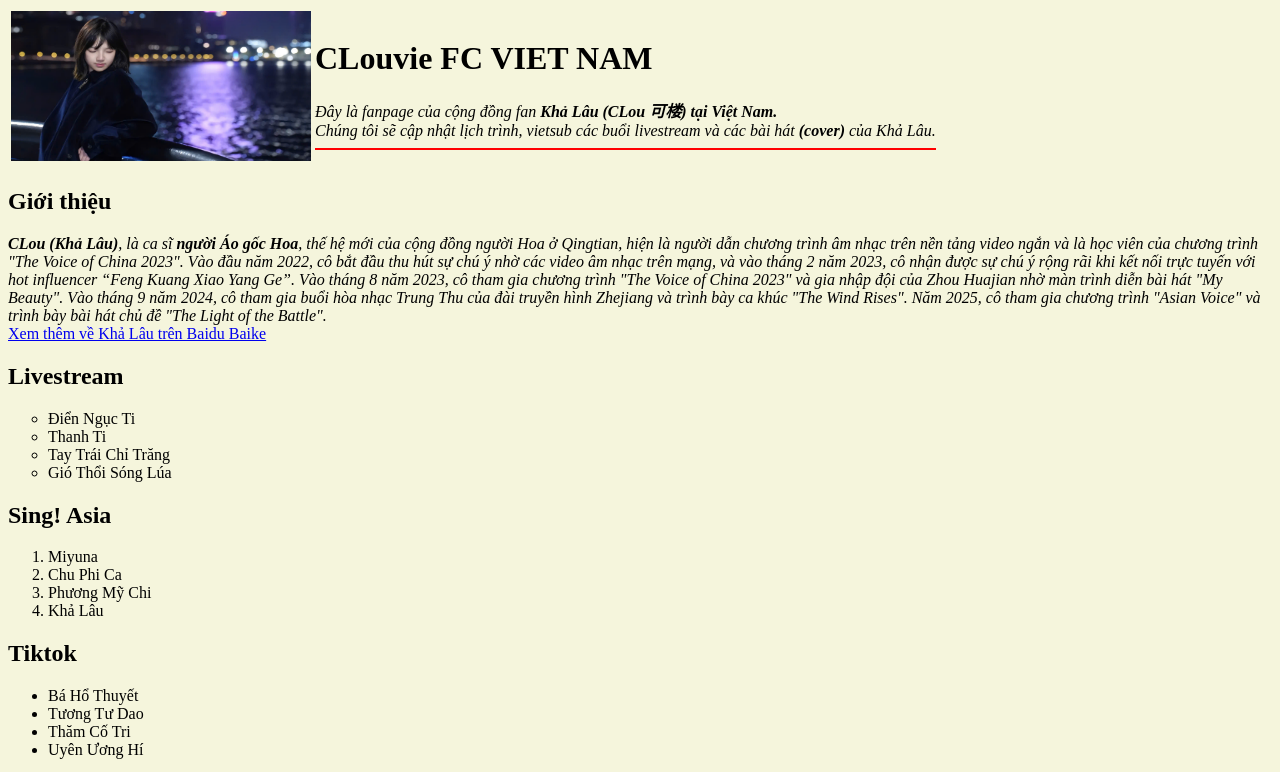
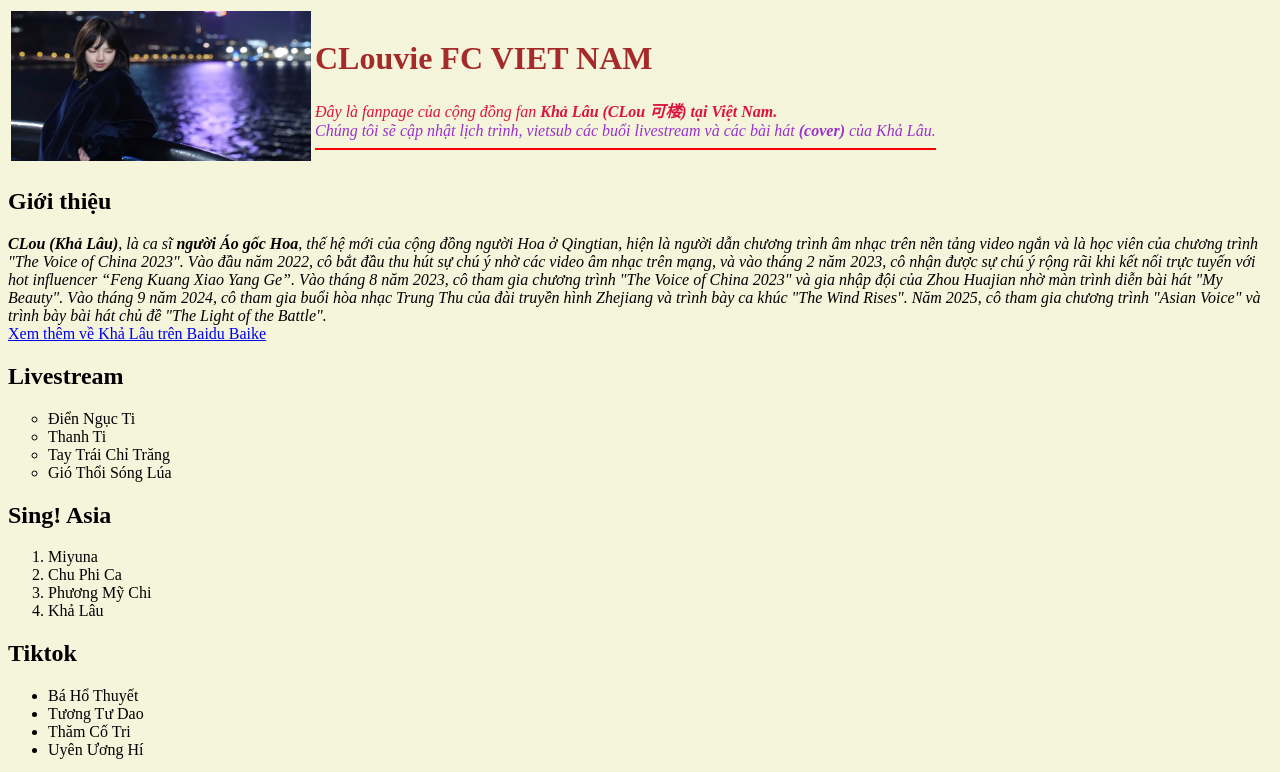
Before and after one commit to codewithchinh/CLouvieFCVN, a plain HTML site: page index.html in a window 1280 px wide. Shown: the top 772 px of the page. Drawn offline with Linux system fonts and the light colour scheme.

Commit message:
change color of h1 tag

```diff
--- a/index.html
+++ b/index.html
@@ -7,20 +7,20 @@
     <title>CLouvie FC VIET NAM</title>
 </head>
 
-<body bgcolor="beige">
+<body style="background-color: beige;">
     <table>
         <tr>
             <td>
                 <img src="images/CLou.jpg" alt="CLouvie FC VIET NAM Logo" width="300" height="150" />
             </td>
             <td>
-                <h1>CLouvie FC VIET NAM</h1>
-                <em>
+                <h1 style="color: brown;">CLouvie FC VIET NAM</h1>
+                <em style="color: crimson;">
                     Đây là fanpage của cộng đồng fan <strong>Khả Lâu (CLou 可楼)
                         tại Việt Nam. </strong>
                 </em>
                 <br />
-                <i>Chúng tôi sẽ cập nhật lịch trình, vietsub
+                <i style="color: darkorchid;">Chúng tôi sẽ cập nhật lịch trình, vietsub
                     các buổi livestream và các bài hát <b>(cover)</b> của Khả Lâu.</i>
                 <hr style="border: 1px solid red;"/>
             </td>
```
